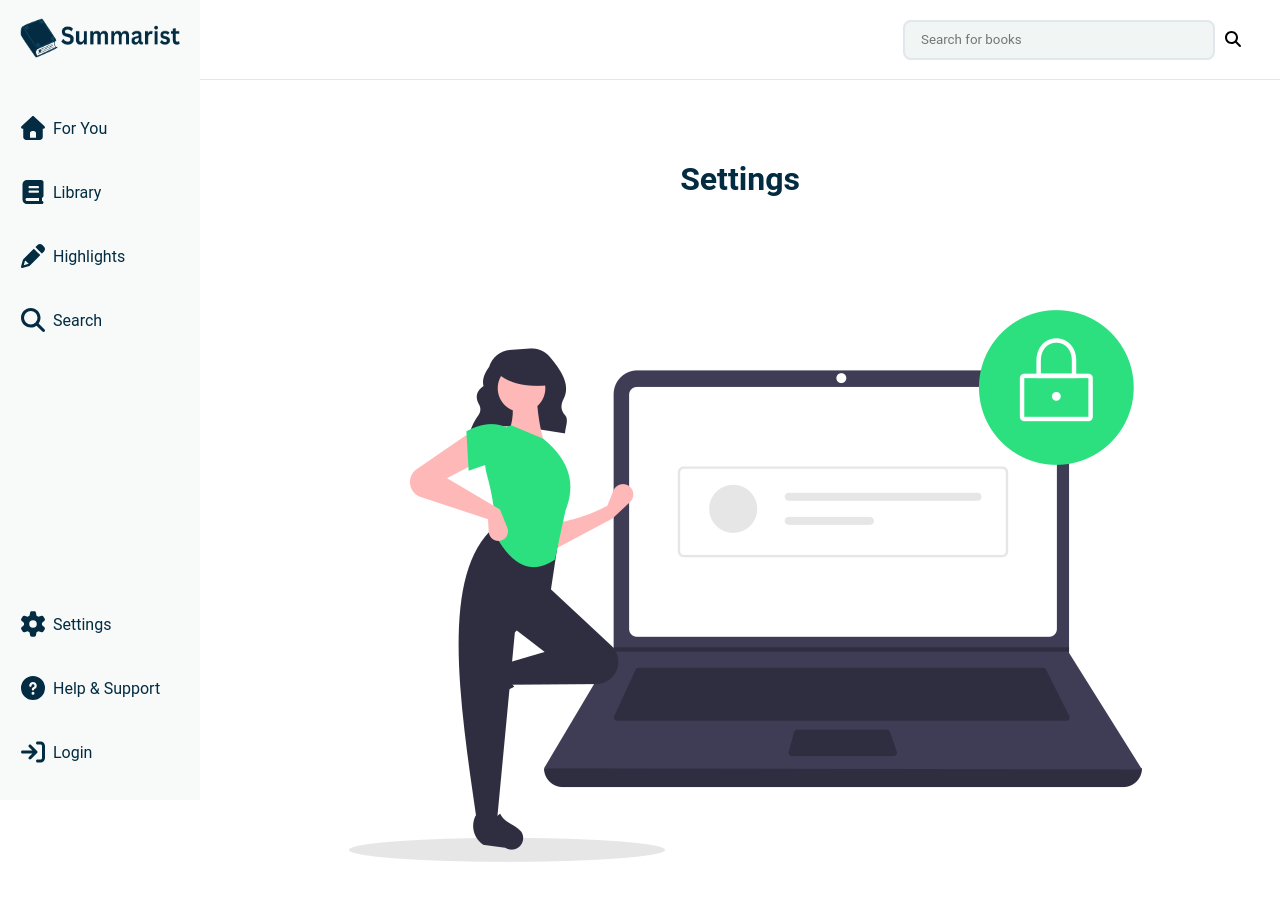
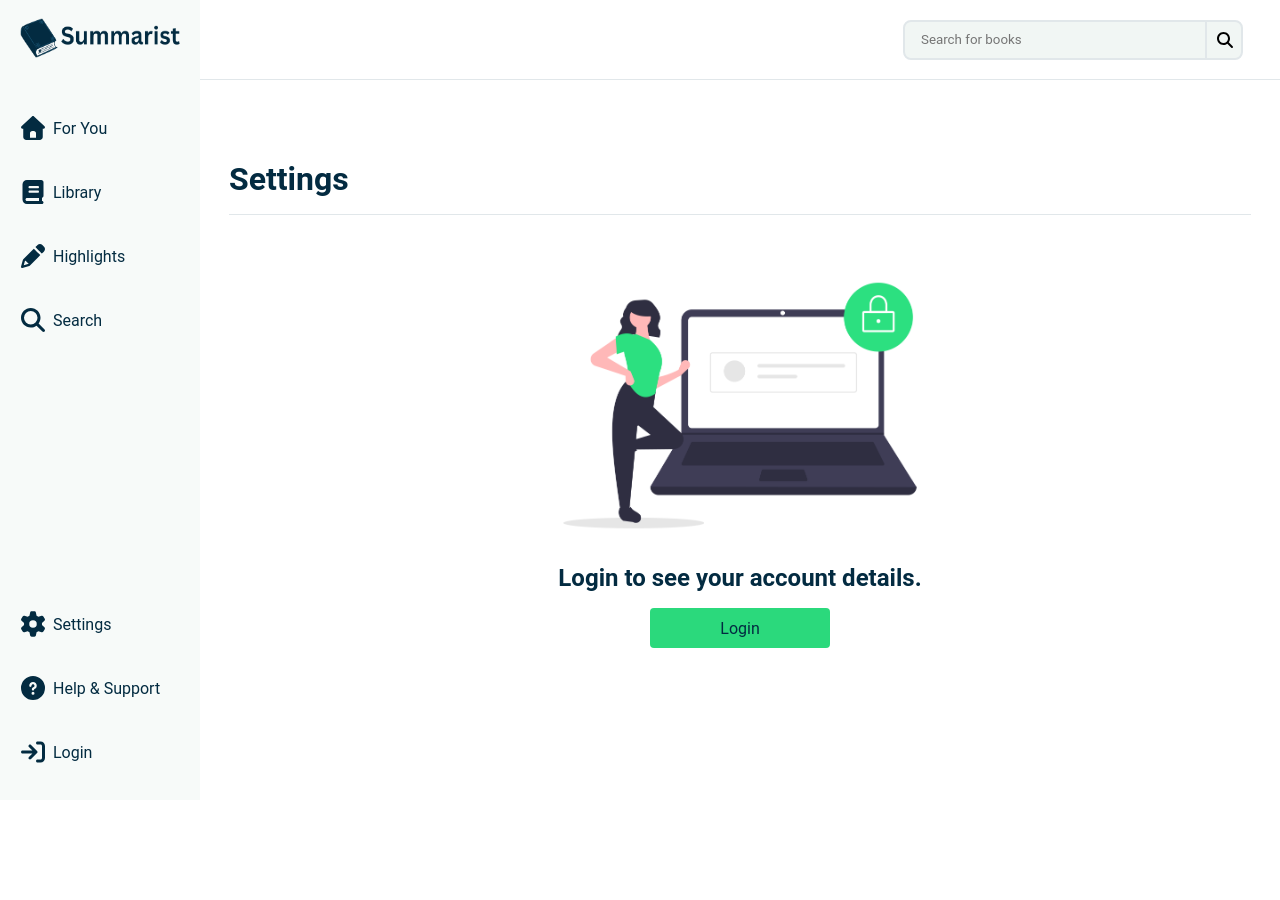
Before and after one commit to KyleWhitehead/Book-App, a React (Create React App) app: page /settings in a window 1280 px wide. Shown: the top 900 px of the page. After the commit the page ends 800 px from the top, so only its background shows below. Built offline with nearby package versions, Linux system fonts and the light colour scheme.

Commit message:
Updated firebase configuration and added new settings page styles and functionality.

```diff
--- a/src/Pages/Settings/Settings.css
+++ b/src/Pages/Settings/Settings.css
@@ -0,0 +1,216 @@
+* {
+    margin: 0;
+    padding: 0;
+    box-sizing: border-box;
+    font-family: Roboto, sans-serif;
+}
+
+.wrapper
+ {
+    position: relative;
+    display: flex;
+    flex-direction: column;
+    margin-left: 200px;
+    width: calc(100% - 200px);
+    transition: all .3s;
+}
+
+.search__background {
+    background-color: #fff;
+    border-bottom: 1px solid #e1e7ea;
+    height: 80px;
+    z-index: 1;
+}
+
+.search__wrapper
+ {
+    position: relative;
+    display: flex;
+    align-items: center;
+    justify-content: space-between;
+    padding: 0 32px;
+    max-width: 1070px;
+    margin: 0 auto;
+    height: 100%;
+}
+
+.search__content {
+    display: flex;
+    align-items: center;
+    gap: 24px;
+    max-width: 340px;
+    width: 100%;
+}
+
+.search, .search__input--wrapper {
+    display: flex;
+    align-items: center;
+    width: 100%;
+}
+
+.search__input--wrapper {
+    position: relative;
+    gap: 8px;
+}
+
+.search__input
+ {
+    height: 40px;
+    width: 100%;
+    padding: 0 16px;
+    outline: none;
+    background-color: #f1f6f4;
+    color: #042330;
+    border: 2px solid #e1e7ea;
+    border-radius: 8px;
+}
+
+.search__icon {
+    display: flex;
+    align-items: center;
+    position: absolute;
+    height: 100%;
+    right: 8px;
+    justify-content: flex-end;
+    border-left: 2px solid #e1e7ea;
+    padding-left: 8px;
+}
+
+.sidebar__toggle--btn {
+    display: none;
+    align-items: center;
+    justify-content: center;
+    cursor: pointer;
+}
+
+/* Sidebar */
+
+.sidebar {
+    background-color: #f7faf9;
+    width: 200px;
+    min-width: 200px;
+    position: fixed;
+    top: 0;
+    left: 0;
+    height: 100vh;
+    z-index: 1000;
+    transition: all .3s;
+}
+
+.sidebar__logo
+ {
+    display: flex;
+    align-items: center;
+    justify-content: center;
+    height: 60px;
+    padding-top: 16px;
+    max-width: 160px;
+    margin: 0 auto;
+}
+
+.sidebar__wrapper
+ {
+    display: flex;
+    flex-direction: column;
+    justify-content: space-between;
+    height: calc(100vh - 60px);
+    padding-bottom: 20px;
+    overflow-y: auto;
+}
+
+.sidebar__top {
+    flex: 1 1;
+    margin-top: 40px;
+}
+
+.sidebar__link--wrapper {
+    display: flex;
+    align-items: center;
+    height: 56px;
+    color: #032b41;
+    margin-bottom: 8px;
+    cursor: pointer;
+}
+
+a {
+    text-decoration: none;
+    color: inherit;
+}
+
+.sidebar__link--not-allowed {
+    cursor: not-allowed;
+}
+
+/* main content */
+
+.container {
+    padding: 40px 0;
+    width: 100%;
+}
+
+.row {
+    max-width: 1070px;
+    width: 100%;
+    margin: 0 auto;
+    padding: 0 24px;
+}
+
+.section__title.page__title {
+    text-align: left;
+    border-bottom: 1px solid #e1e7ea;
+    padding-bottom: 16px;
+}
+
+.section__title {
+    font-size: 32px;
+    color: #032b41;
+    text-align: center;
+    margin-bottom: 32px;
+    font-weight: 700;
+}
+
+.settings__login--wrapper {
+    max-width: 460px;
+    display: flex;
+    flex-direction: column;
+    align-items: center;
+    margin: 0 auto;
+}
+
+.settings__login--wrapper img
+ {
+    width: 100%;
+    height: 100%;
+}
+
+.settings__login--text {
+    font-size: 24px;
+    font-weight: 700;
+    color: #032b41;
+    text-align: center;
+    margin-bottom: 16px;
+}
+
+.btn.settings__login--btn {
+    width: 100px;
+}
+
+.btn {
+    background-color: #2bd97c;
+    color: #032b41;
+    width: 100%;
+    height: 40px;
+    border-radius: 4px;
+    font-size: 16px;
+    transition: background-color .2s;
+    display: flex;
+    align-items: center;
+    justify-content: center;
+    min-width: 180px;
+}
+button {
+    cursor: pointer;
+    outline: none;
+    border: none;
+    background-color: transparent;
+}
--- a/src/Pages/Settings/Settings.jsx
+++ b/src/Pages/Settings/Settings.jsx
@@ -93,6 +93,8 @@ const Settings = () => {
             <div className="section__title page__title">Settings</div>
             <div className="settings__login--wrapper">
               <img src={login} alt="Login" />
+              <div className="settings__login--text">Login to see your account details.</div>
+              <button className="btn settings__login--btn">Login</button>
             </div>
           </div>
         </div>
```
Also changed, not shown: src/firebase/firebase.js (+1 -6 lines).
